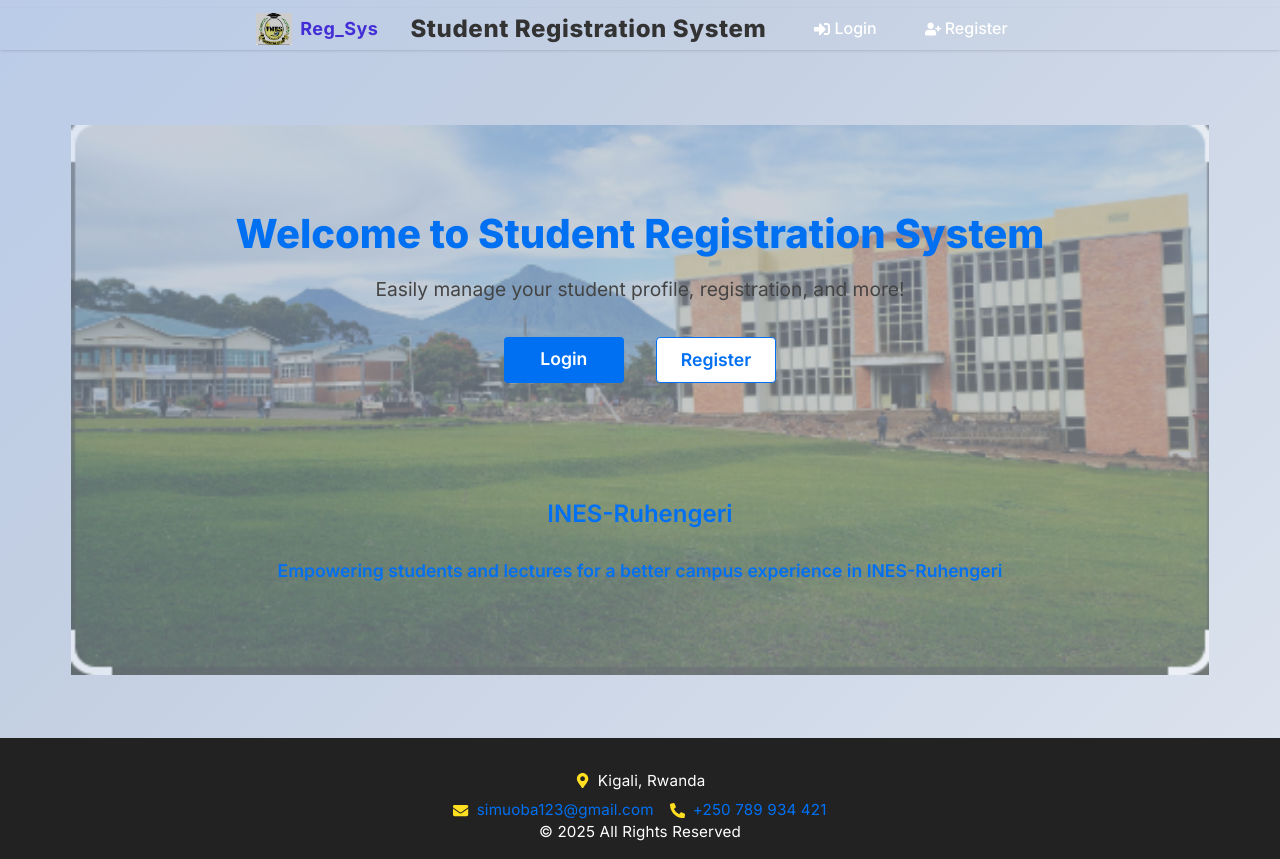
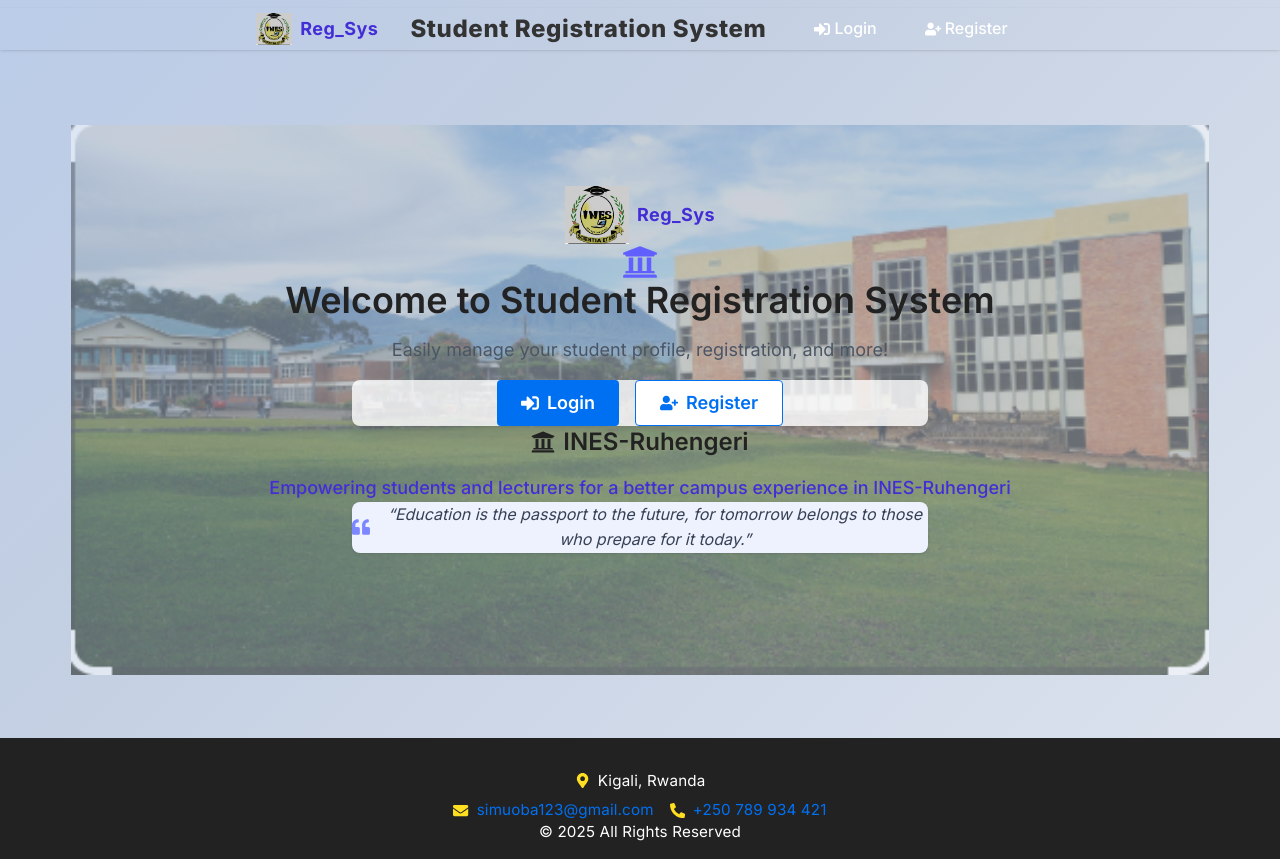
Before and after one commit to obald123/stu_2, a Next.js app in the folder student-registration-frontend/: page / in a window 1280 px wide. Built offline with nearby package versions, Linux system fonts and the light colour scheme; no server answers.

Commit message:
error handling

```diff
--- a/student-registration-frontend/app/page.tsx
+++ b/student-registration-frontend/app/page.tsx
@@ -2,6 +2,8 @@
 import { useAuth } from './context/AuthContext';
 import Link from 'next/link';
 import LoadingSpinner from './components/LoadingSpinner';
+import { FaUserCircle, FaSignInAlt, FaUserPlus, FaSignOutAlt, FaTachometerAlt, FaUniversity, FaQuoteLeft } from 'react-icons/fa';
+import Logo from './components/Logo';
 
 export default function Home() {
   const { isAuthenticated, isAdmin, logout, user, loading } = useAuth();
@@ -15,31 +17,41 @@ export default function Home() {
   }
 
   return (
-    <div className="container" style={{minHeight: '80vh', display: 'flex', flexDirection: 'column', justifyContent: 'center', alignItems: 'center'}}>
-      <div style={{marginTop: '3rem', marginBottom: '2rem', textAlign: 'center'}}>
-        <h2 style={{fontSize: '2.5rem', fontWeight: 800, color: '#0070f3', marginBottom: '0.5rem'}}>Welcome to Student Registration System</h2>
-        <p style={{fontSize: '1.2rem', color: '#444', marginBottom: '2rem'}}>Easily manage your student profile, registration, and more!</p>
+    <div className="container flex flex-col items-center justify-center min-h-[80vh]">
+      <div className="w-full flex flex-col items-center mt-8 mb-6">
+        <Logo size={64} />
+        <FaUniversity className="text-indigo-500 text-4xl mt-2 mb-2" />
+        <h2 className="text-4xl font-extrabold text-indigo-700 mb-2">Welcome to Student Registration System</h2>
+        <p className="text-lg text-gray-600 mb-4">Easily manage your student profile, registration, and more!</p>
         {isAuthenticated ? (
-          <div style={{marginBottom: '2rem'}}>
-            <span style={{fontWeight: 600, color: '#222'}}>Hello, {user?.firstName} {user?.lastName}</span>
-            {isAdmin && (
-              <Link href="/admin/dashboard" className="btn-secondary" style={{marginLeft: '1rem'}}>Admin Dashboard</Link>
-            )}
-            <Link href="/profile" className="btn-secondary" style={{marginLeft: '1rem'}}>Profile</Link>
-            <button onClick={logout} className="btn-secondary" style={{marginLeft: '1rem'}}>Logout</button>
+          <div className="flex flex-col items-center bg-white/80 rounded-lg shadow-lg p-6 mb-4 w-full max-w-xl">
+            <span className="font-semibold text-lg text-gray-800 flex items-center gap-2 mb-2"><FaUserCircle className="text-indigo-500" />Hello, {user?.firstName} {user?.lastName}</span>
+            <div className="flex flex-wrap gap-3 justify-center mt-2">
+              {isAdmin && (
+                <Link href="/admin/dashboard" className="btn-secondary flex items-center gap-2"><FaTachometerAlt /> Admin Dashboard</Link>
+              )}
+              <Link href="/profile" className="btn-secondary flex items-center gap-2"><FaUserCircle /> Profile</Link>
+              <button onClick={logout} className="btn-secondary flex items-center gap-2"><FaSignOutAlt /> Logout</button>
+            </div>
           </div>
         ) : (
-          <div style={{display: 'flex', gap: '2rem', justifyContent: 'center', marginBottom: '2rem'}}>
-            <Link href="/login" className="btn-primary" style={{fontSize: '1.1rem', minWidth: 120}}>Login</Link>
-            <Link href="/register" className="btn-secondary" style={{fontSize: '1.1rem', minWidth: 120}}>Register</Link>
+          <div className="flex flex-col items-center bg-white/80 rounded-lg shadow-lg p-6 mb-4 w-full max-w-xl">
+            <div className="flex gap-4 mb-4">
+              <Link href="/login" className="btn-primary flex items-center gap-2 text-lg min-w-[120px]"><FaSignInAlt /> Login</Link>
+              <Link href="/register" className="btn-secondary flex items-center gap-2 text-lg min-w-[120px]"><FaUserPlus /> Register</Link>
+            </div>
           </div>
         )}
       </div>
-      <div style={{marginTop: '2rem', textAlign: 'center'}}>
-
-        <h3 style={{marginTop: '1rem', fontSize: '1.5rem', fontWeight: 600, color: '#0070f3'}}>INES-Ruhengeri</h3>
-        <div style={{marginTop: '1.5rem', color: '#0070f3', fontWeight: 600, fontSize: '1.1rem'}}>
-          Empowering students and lectures for a better campus experience in INES-Ruhengeri    </div>
+      <div className="w-full flex flex-col items-center mt-4 text-center">
+        <h3 className="mt-2 text-2xl font-semibold text-indigo-600 flex items-center gap-2"><FaUniversity /> INES-Ruhengeri</h3>
+        <div className="mt-2 text-indigo-700 font-medium text-lg">
+          Empowering students and lecturers for a better campus experience in INES-Ruhengeri
+        </div>
+        <div className="mt-6 max-w-xl mx-auto bg-indigo-50 rounded-lg p-4 flex items-center gap-3 shadow">
+          <FaQuoteLeft className="text-indigo-400 text-2xl" />
+          <span className="italic text-gray-700">“Education is the passport to the future, for tomorrow belongs to those who prepare for it today.”</span>
+        </div>
       </div>
     </div>
   );
--- a/student-registration-frontend/app/register/page.tsx
+++ b/student-registration-frontend/app/register/page.tsx
@@ -8,7 +8,7 @@ import { useRouter } from 'next/navigation';
 import { toast } from 'react-hot-toast';
 import Link from 'next/link';
 import { FaUserPlus, FaUser, FaLock, FaBirthdayCake } from 'react-icons/fa';
-import { useEffect } from 'react';
+import { useEffect, useState } from 'react';
 
 const registerSchema = z.object({
   firstName: z.string().min(2, 'First name must be at least 2 characters'),
@@ -23,6 +23,7 @@ type RegisterFormData = z.infer<typeof registerSchema>;
 export default function RegisterPage() {
   const { register: registerUser, isAuthenticated } = useAuth();
   const router = useRouter();
+  const [popupMsg, setPopupMsg] = useState<string | null>(null);
 
   const {
     register,
@@ -51,13 +52,18 @@ export default function RegisterPage() {
       );
       toast.success('Registration successful');
       router.push('/');
-    } catch (error) {
-      if ((error as Error).message === 'Email already in use') {
-        toast.error('This email is already registered. Please use a different email.');
-      } else {
-        const errorMessage = (error instanceof Error && error.message) ? error.message : 'Registration failed. Please try again.';
-        toast.error(errorMessage);
+    } catch (error: any) {
+      let errorMsg = 'Registration failed. Please try again.';
+      if (error?.response?.data) {
+        if (error.response.data.message) {
+          errorMsg = error.response.data.message;
+        } else if (error.response.data.error) {
+          errorMsg = error.response.data.error;
+        }
+      } else if (error instanceof Error && error.message) {
+        errorMsg = error.message;
       }
+      setPopupMsg(errorMsg);
     }
   };
 
@@ -77,6 +83,23 @@ export default function RegisterPage() {
 
   return (
     <div className="flex items-center flex-col justify-center py-12 sm:px-6 lg:px-8 relative bg-opacity-100 backdrop-filter backdrop-blur-md">
+      {/* Popup warning */}
+      {popupMsg && (
+        <div className="fixed inset-0 flex items-center justify-center z-50">
+          <div className="bg-yellow-100 border-l-4 border-yellow-500 text-yellow-700 p-6 rounded shadow-lg max-w-sm w-full relative animate-fade-in">
+            <strong className="block text-lg mb-2">Warning</strong>
+            <span>{popupMsg}</span>
+            <button
+              className="absolute top-2 right-2 text-yellow-700 hover:text-yellow-900 text-xl font-bold"
+              onClick={() => setPopupMsg(null)}
+              aria-label="Close warning"
+            >
+              &times;
+            </button>
+          </div>
+        </div>
+      )}
+
       {/* Illustration */}
       <div className="sm:mx-auto sm:w-full sm:max-w-md">
       <h2 className="mt-6 text-center text-3xl font-extrabold text-indigo-800 flex items-center justify-center gap-2">
```
